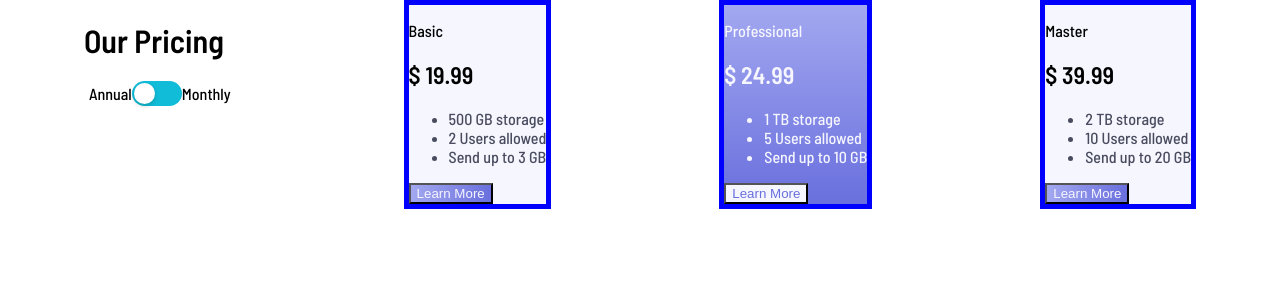
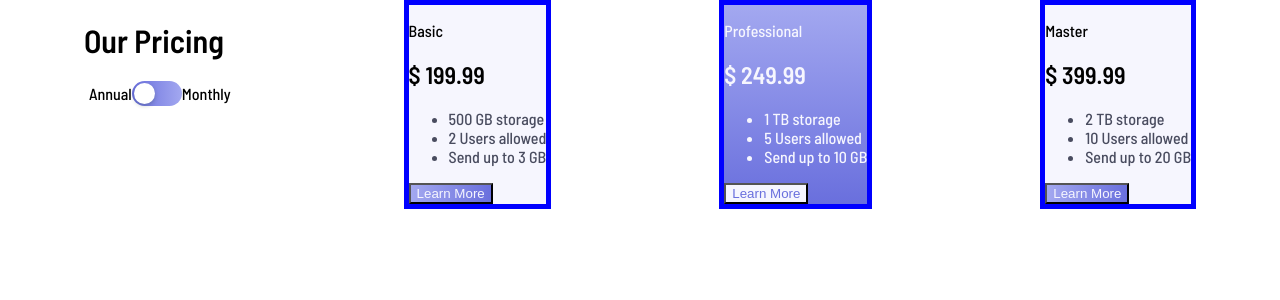
Before and after one commit to angelo5003/pricing-component, a React (Create React App) app: page / in a window 1280 px wide. Shown: the top 300 px of the page. Built offline with nearby package versions, Linux system fonts and the light colour scheme.

Commit message:
feat: added the state for changing the price for monthly anf annualy

```diff
--- a/src/App.js
+++ b/src/App.js
@@ -6,6 +6,8 @@ import Switch from "./components/Switch/Switch";
 
 function App() {
   const [toggled, setToggled] = useState(false);
+
+  console.log(`data from:`, toggled);
   return (
     <div>
       <div className="app_container">
@@ -16,7 +18,7 @@ function App() {
 
         {data &&
           data.map((card) => {
-            return <PricingCard key={card.id} card={card} />;
+            return <PricingCard key={card.id} card={card} toggled={toggled} />;
           })}
       </div>
     </div>
--- a/src/components/PricingCard/PricingCard.jsx
+++ b/src/components/PricingCard/PricingCard.jsx
@@ -1,7 +1,7 @@
 import React from "react";
 import "./PricingCardStyle.css";
 
-const PricingCard = ({ card }) => {
+const PricingCard = ({ card, toggled }) => {
   return (
     <article
       className="card_outer_container"
@@ -12,7 +12,7 @@ const PricingCard = ({ card }) => {
           {card.title}
         </p>
         <h1 className="card_price" style={{ color: card.titleColor }}>
-          &#36; {card.monthly}
+          &#36; {toggled ? card.monthly : card.annualy}
         </h1>
         <ul className="card_list_container">
           <li className="card_list_item" style={{ color: card.cardItemColor }}>
--- a/src/components/Switch/Switch.css
+++ b/src/components/Switch/Switch.css
@@ -18,9 +18,8 @@
   top: -9999px;
 }
 
-.input:checked + span {
-  background-color: rgb(182, 226, 66);
-}
+/* .input:checked + span {
+} */
 
 .input:checked + span::before {
   left: calc(100% - 2px);
@@ -58,7 +57,7 @@
   width: 50px;
   height: 25px;
   border-radius: 100px;
-  background-color: rgb(17, 188, 216);
+  background: linear-gradient(to left, hsl(236, 72%, 79%), hsl(237, 63%, 64%));
   position: relative;
   transition: background-color 0.2s, box-shadow 0.2s;
 }
--- a/src/components/Switch/Switch.jsx
+++ b/src/components/Switch/Switch.jsx
@@ -6,7 +6,8 @@ const Switch = ({ toggled, setToggled }) => {
       <label id="label_annual">Annual</label>
       <input
         type="checkbox"
-        // onChange={(event) => setToggled(event.target.checked)}
+        checked={toggled}
+        onChange={(event) => setToggled(event.target.checked)}
         className="input"
       />
       <span className="slider" />
```
